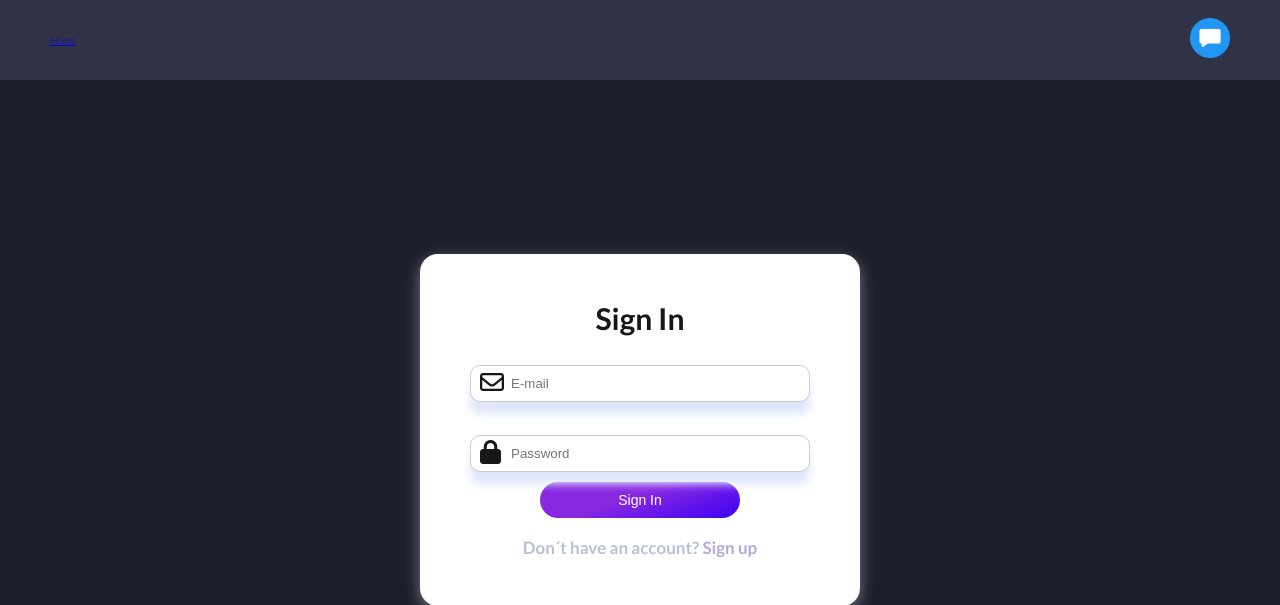
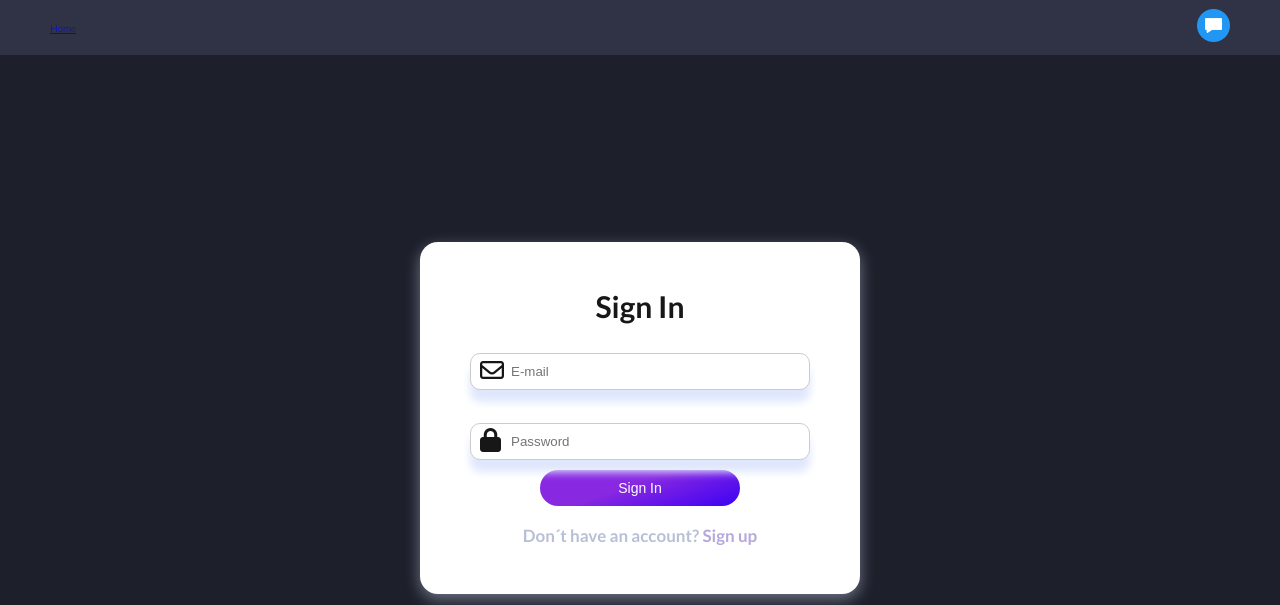
Before and after one commit to KaiqueFj/Super-chat, a Node server app: page /login in a window 1280 px wide. Shown: the top 605 px of the page. Run offline with Node 20, Linux system fonts and the light colour scheme; some libraries are stand-ins or nearby versions.

Commit message:
style: changed the text orientation to justify

```diff
--- a/public/styles/overview/styles.css
+++ b/public/styles/overview/styles.css
@@ -123,10 +123,10 @@
 }
 .messageList > .messageContainer {
   height: fit-content;
+  margin-right: auto;
+  text-align: justify;
+  padding: 0.5rem 1rem;
   max-width: 44rem;
-
-  margin-right: auto;
-  padding: 0.5rem 1rem;
   color: white;
   font-size: 2rem;
   border-radius: 10px;
--- a/public/styles/styles.css
+++ b/public/styles/styles.css
@@ -42,7 +42,7 @@ body {
 .header {
   background-color: #303346;
   padding: 0 5rem;
-  height: 8rem;
+  height: 5.5rem;
   position: relative;
   z-index: 100;
   display: flex;
@@ -59,8 +59,8 @@ body {
 }
 
 .header__logo img {
-  height: 4rem;
-  width: 4rem;
+  height: 3.3rem;
+  width: 3.3rem;
 }
 
 /* Alert */
```
